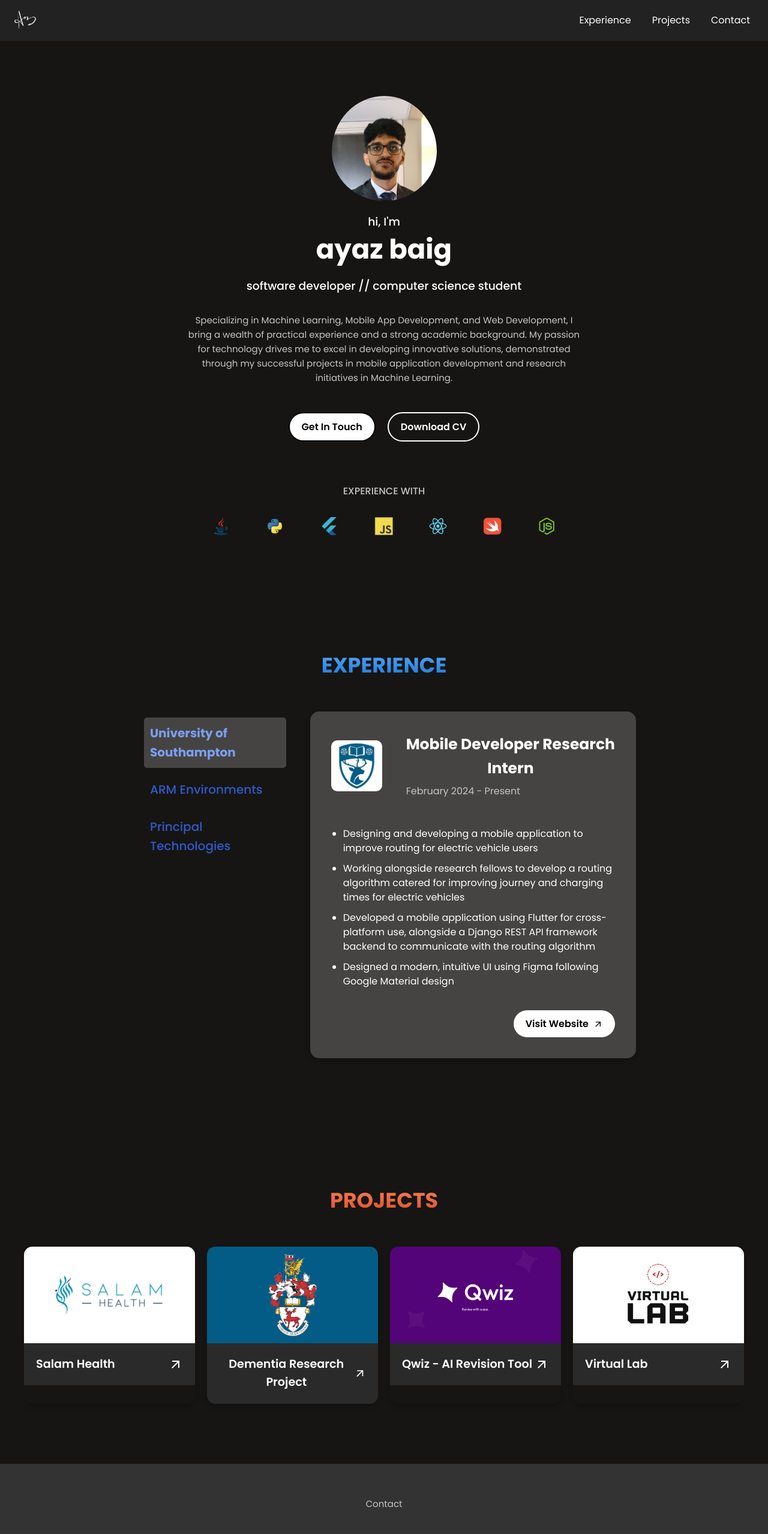
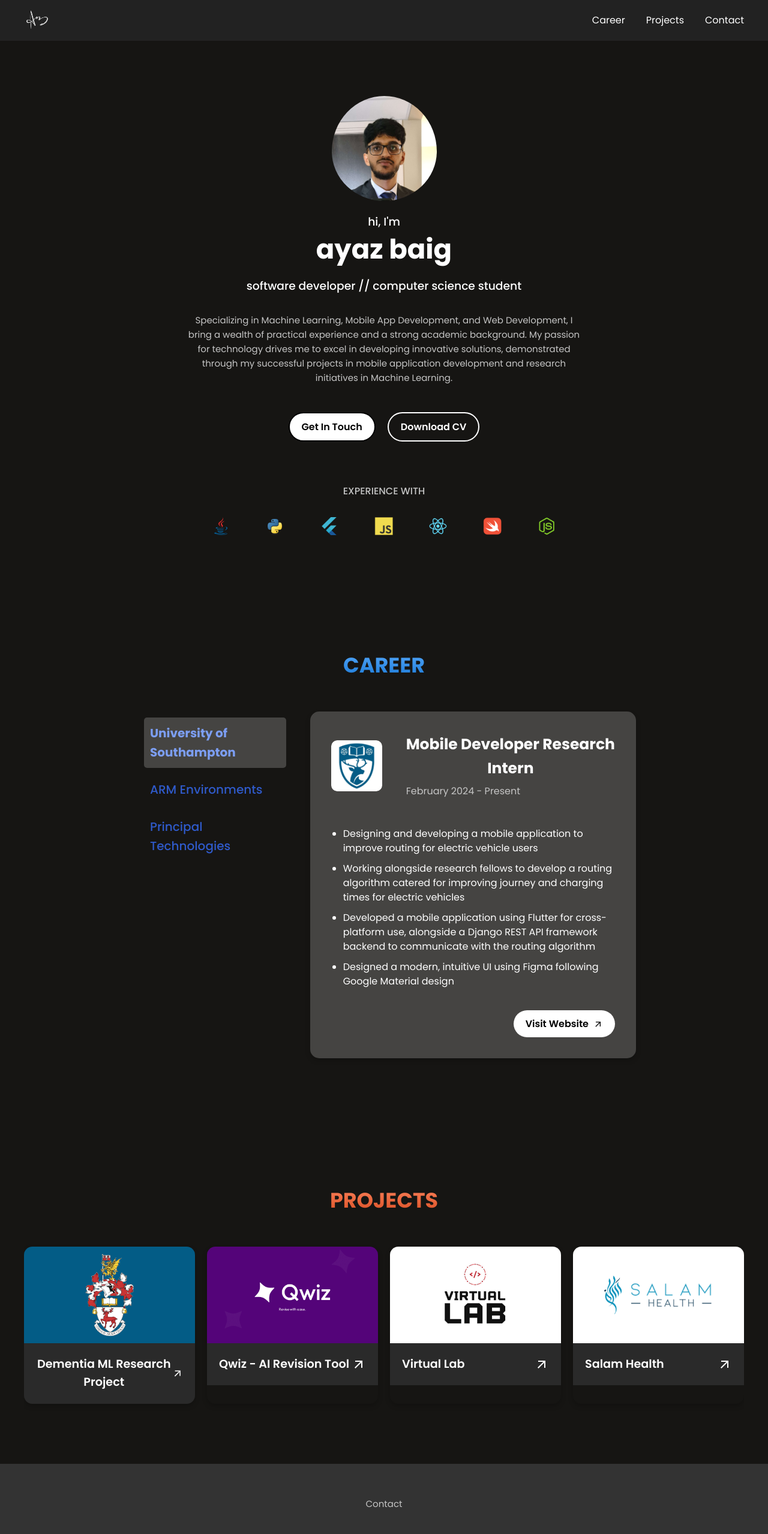
Before and after one commit to ayazb7/portfolio-website, a React (Create React App) app: page / in a window 1280 px wide. Shown: the top 2557 px of the page at 60% size. Built offline with nearby package versions, Linux system fonts and the light colour scheme.

Commit message:
Projects section

```diff
--- a/src/components/Navbar.css
+++ b/src/components/Navbar.css
@@ -1,8 +1,8 @@
 .navbar {
   display: flex;
-  justify-content: space-between;
+  justify-content: center;
   align-items: center;
-  padding: 5px 20px;
+  padding: 5px 40px;
   background-color: #222222;
   color: white;
   position: fixed;
@@ -24,7 +24,7 @@
   list-style: none;
   display: flex;
   gap: 35px;
-  margin-right: 50px;
+  margin-right: 80px;
 }
 
 .navbar-links a {
--- a/src/components/Navbar.js
+++ b/src/components/Navbar.js
@@ -11,7 +11,7 @@ function Navbar() {
         </Link>
       </div>
       <ul className="navbar-links">
-        <li><Link to="experience" smooth={true} duration={500}>Experience</Link></li>
+        <li><Link to="experience" smooth={true} duration={500}>Career</Link></li>
         <li><Link to="projects" smooth={true} duration={500}>Projects</Link></li>
         <li><a href="#contact">Contact</a></li>
       </ul>
--- a/src/experience/Experience.js
+++ b/src/experience/Experience.js
@@ -22,7 +22,7 @@ function Experience() {
         'Developed a mobile application using Flutter for cross-platform use, alongside a Django REST API framework backend to communicate with the routing algorithm',
         'Designed a modern, intuitive UI using Figma following Google Material design',
       ],
-      websiteUrl:"https://www.linkedin.com/company/evtonomy/"
+      websiteUrl:"https://evsatnav.com/"
     },
     {
       id: 2,
@@ -57,7 +57,7 @@ function Experience() {
 
   return (
     <div className="experience">
-      <h2>EXPERIENCE</h2>
+      <h2>CAREER</h2>
       <div className="experience-container">
         <div className="experience-list">
           {experiences.map((exp) => (
--- a/src/projects/Projects.js
+++ b/src/projects/Projects.js
@@ -16,7 +16,7 @@ function Projects() {
   useEffect(() => {
     if (scrollRef.current) {
       const { current } = scrollRef;
-      current.scrollLeft = current.offsetWidth;
+      current.scrollLeft = 0; // Start at the beginning
     }
   }, []);
 
@@ -38,15 +38,6 @@ function Projects() {
     scrollRef.current.scrollLeft = scrollLeft - walk;
   };
 
-  const handleScroll = () => {
-    const { current } = scrollRef;
-    if (current.scrollLeft >= current.scrollWidth - current.offsetWidth) {
-      current.scrollLeft = current.offsetWidth;
-    } else if (current.scrollLeft <= 0) {
-      current.scrollLeft = current.scrollWidth - (2 * current.offsetWidth);
-    }
-  };
-
   return (
     <div className="projects">
       <h2>PROJECTS</h2>
@@ -57,17 +48,12 @@ function Projects() {
         onMouseLeave={stopDragging}
         onMouseUp={stopDragging}
         onMouseMove={onMouseMove}
-        onScroll={handleScroll}
+        onDragStart={(e) => e.preventDefault()}
       >
         <ProjectCard
-          image={salamHealthImage}
-          title="Salam Health"
-          url="https://github.com/ayazb7/salam-health-website"
-        />
-        <ProjectCard
           image={researchProjImage}
-          title="Dementia Research Project"
-          url="https://github.com/ayazb7/salam-health-website"
+          title="Dementia ML Research Project"
+          url="https://github.com/ayazb7/individual-project"
         />
         <ProjectCard
           image={qwizImage}
@@ -79,7 +65,11 @@ function Projects() {
           title="Virtual Lab"
           url="https://github.com/ayazb7/Virtual-Lab"
         />
-
+        <ProjectCard
+          image={salamHealthImage}
+          title="Salam Health"
+          url="https://github.com/ayazb7/salam-health-website"
+        />
       </div>
     </div>
   );
```
